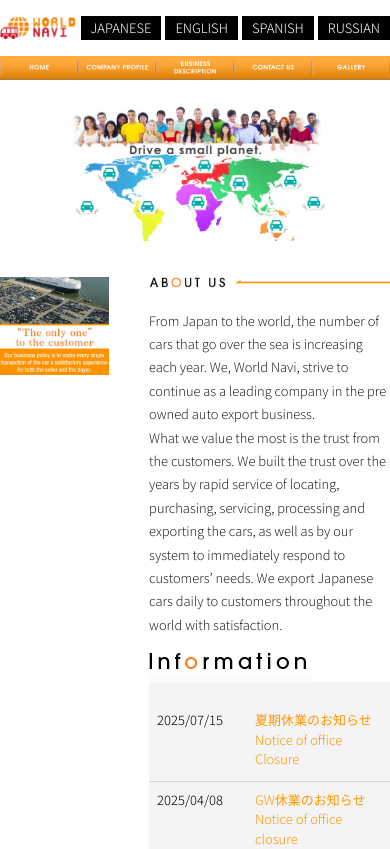
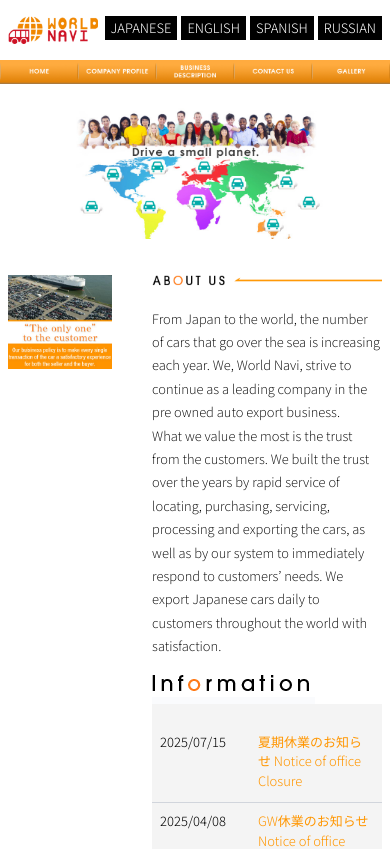
Before and after one commit to anik-siddiky/world-navy, a React (Vite) app: page / in a window 390 px wide. Shown: the top 849 px of the page. Built offline with nearby package versions, Linux system fonts and the light colour scheme.

Commit message:
fixed the navbar

```diff
--- a/package.json
+++ b/package.json
@@ -12,6 +12,7 @@
   "dependencies": {
     "@tailwindcss/vite": "^4.1.11",
     "emailjs-com": "^3.2.0",
+    "lucide-react": "^0.542.0",
     "react": "^19.1.0",
     "react-dom": "^19.1.0",
     "react-icons": "^5.5.0",
--- a/src/Components/Navbar.jsx
+++ b/src/Components/Navbar.jsx
@@ -26,15 +26,15 @@ const Navbar = () => {
 
     return (
         <nav>
-            <div className='flex items-start py-4 justify-between max-w-[1000px] mx-auto'>
+            <div className='flex items-start py-4 justify-between max-w-[1000px] mx-auto lg:px-0 px-2'>
                 <Link to="/">
                     <img src={logo} />
                 </Link>
                 <div className='flex gap-1'>
-                    <button className='text-white bg-black py-0.5 px-2.5 text-[13px] cursor-pointer hover:bg-black/75'>JAPANESE</button>
-                    <button className='text-white bg-black py-0.5 px-2.5 text-[13px] cursor-pointer hover:bg-black/75'>ENGLISH</button>
-                    <button className='text-white bg-black py-0.5 px-2.5 text-[13px] cursor-pointer hover:bg-black/75'>SPANISH</button>
-                    <button className='text-white bg-black py-0.5 px-2.5 text-[13px] cursor-pointer hover:bg-black/75'>RUSSIAN</button>
+                    <button className='text-white bg-black py-0.5 px-1.5 lg:px-2.5 text-[13px] cursor-pointer hover:bg-black/75'>JAPANESE</button>
+                    <button className='text-white bg-black py-0.5 px-1.5 lg:px-2.5 text-[13px] cursor-pointer hover:bg-black/75'>ENGLISH</button>
+                    <button className='text-white bg-black py-0.5 px-1.5 lg:px-2.5 text-[13px] cursor-pointer hover:bg-black/75'>SPANISH</button>
+                    <button className='text-white bg-black py-0.5 px-1.5 lg:px-2.5 text-[13px] cursor-pointer hover:bg-black/75'>RUSSIAN</button>
                 </div>
             </div>
 
--- a/src/Pages/Home/HeroSection.jsx
+++ b/src/Pages/Home/HeroSection.jsx
@@ -17,8 +17,8 @@ const HeroSection = () => {
                 showStatus={false}
                 stopOnHover={true}
                 dynamicHeight={false}
-                showIndicators={false}
-            >
+                showIndicators={false}>
+
                 <img src={carouselImg1} alt="" />
                 <img src={carouselImg2} alt="" />
                 <img src={carouselImg3} alt="" />
--- a/src/Pages/Home/Home.jsx
+++ b/src/Pages/Home/Home.jsx
@@ -9,7 +9,7 @@ const Home = () => {
     }, []);
 
     return (
-        <div className='max-w-[1000px] mx-auto'>
+        <div className='max-w-[1000px] mx-auto lg:px-0 px-2'>
             <div className='my-6'>
                 <HeroSection></HeroSection>
             </div>
```
Also changed, not shown: 1 other file (tests, documents, lock files or other folders).
